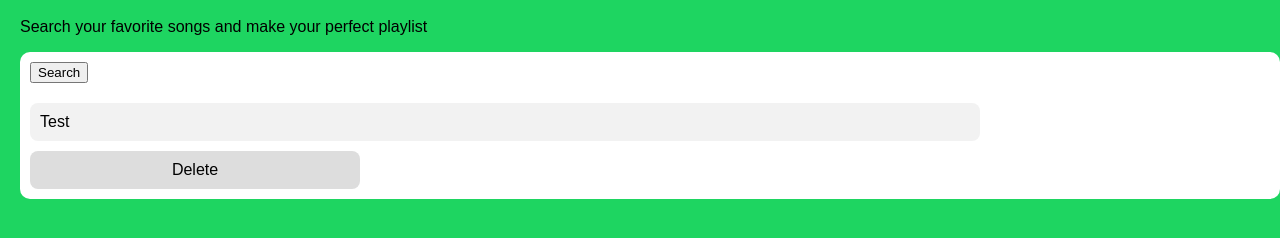
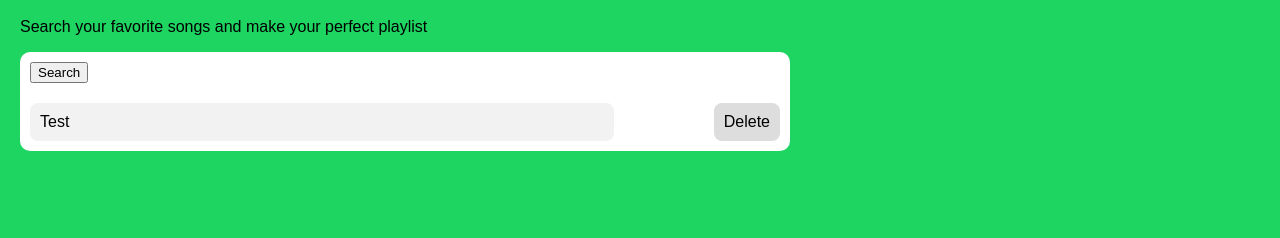
Before and after one commit to tholz88/Playlist-Builder, a plain HTML site: page Frontend/index.html in a window 1280 px wide. Shown: the part 60-298 px from the top of the page. Drawn offline with Linux system fonts and the light colour scheme.

Commit message:
Update Frontend

```diff
--- a/Frontend/index.html
+++ b/Frontend/index.html
@@ -7,10 +7,20 @@
 <body>
 <h1>Playlist-Builder</h1>
 <p>Search your favorite songs and make your perfect playlist</p>
+
 <div class="container">
-    <div class="header"><input type="submit" value="Search"></div>
-    <div class="playlist-table"><!-- TODO add selected songs -->Test</div>
-    <div class="delete-song"><!-- TODO add Trash-icon with action to delete a song from the playlist -->Delete</div>
+    <div class="header">
+        <input type="submit" value="Search">
+    </div>
+
+    <div class="content-row">
+        <div class="playlist-table"><!-- TODO show added Songs -->
+            Test
+        </div>
+        <div class="delete-song"><!-- TODO Add trash-icon to delete added song -->
+            Delete
+        </div>
+    </div>
 </div>
 </body>
 </html>
--- a/Frontend/style.css
+++ b/Frontend/style.css
@@ -7,7 +7,7 @@ body {
 
 .container {
     background-color: white;
-    width: 100%;
+    width: 750px;
     height: auto;
     padding: 10px;
     display: flex;
@@ -28,16 +28,17 @@ body {
 }
 
 .playlist-table {
-    width: 75%;
+    width: 700px;
     background: #f2f2f2;
     padding: 10px;
     border-radius: 8px;
 }
 
 .delete-song {
-    width: 25%;
+    width: 50px;
     background: #ddd;
     padding: 10px;
+    margin-left: 100px;
     border-radius: 8px;
     text-align: center;
 }
```
